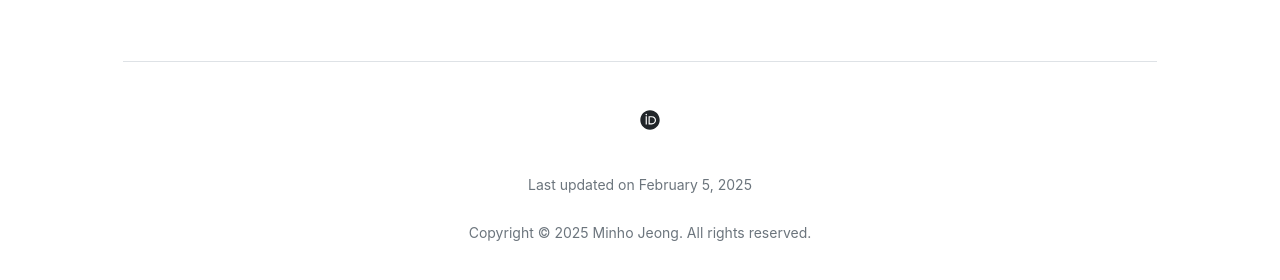
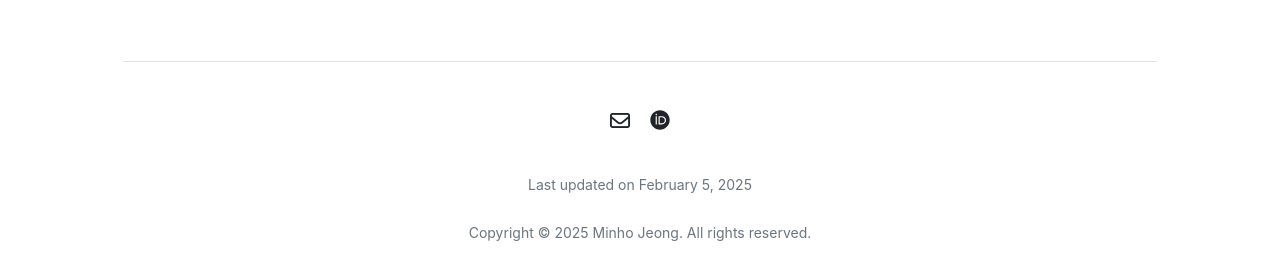
Before and after one commit to mino-jeong/mino-jeong.github.io, a Jekyll site: the page built from index.md, in a window 1280 px wide. Shown: the part 515-795 px from the top of the page. Built offline with Jekyll 4.4.1, drawn with Linux system fonts in a browser that asks for light colours.

Commit message:
Update footer.html

```diff
--- a/_includes/footer.html
+++ b/_includes/footer.html
@@ -3,6 +3,7 @@
   <meta charset="utf-8">
   <meta name="viewport" content="width=device-width">
   <title>JS Bin</title>
+  <link rel="stylesheet" href="https://cdnjs.cloudflare.com/ajax/libs/font-awesome/6.5.1/css/all.min.css">
   <style>
     .footer-list-item {
       list-style-type: none;
```
